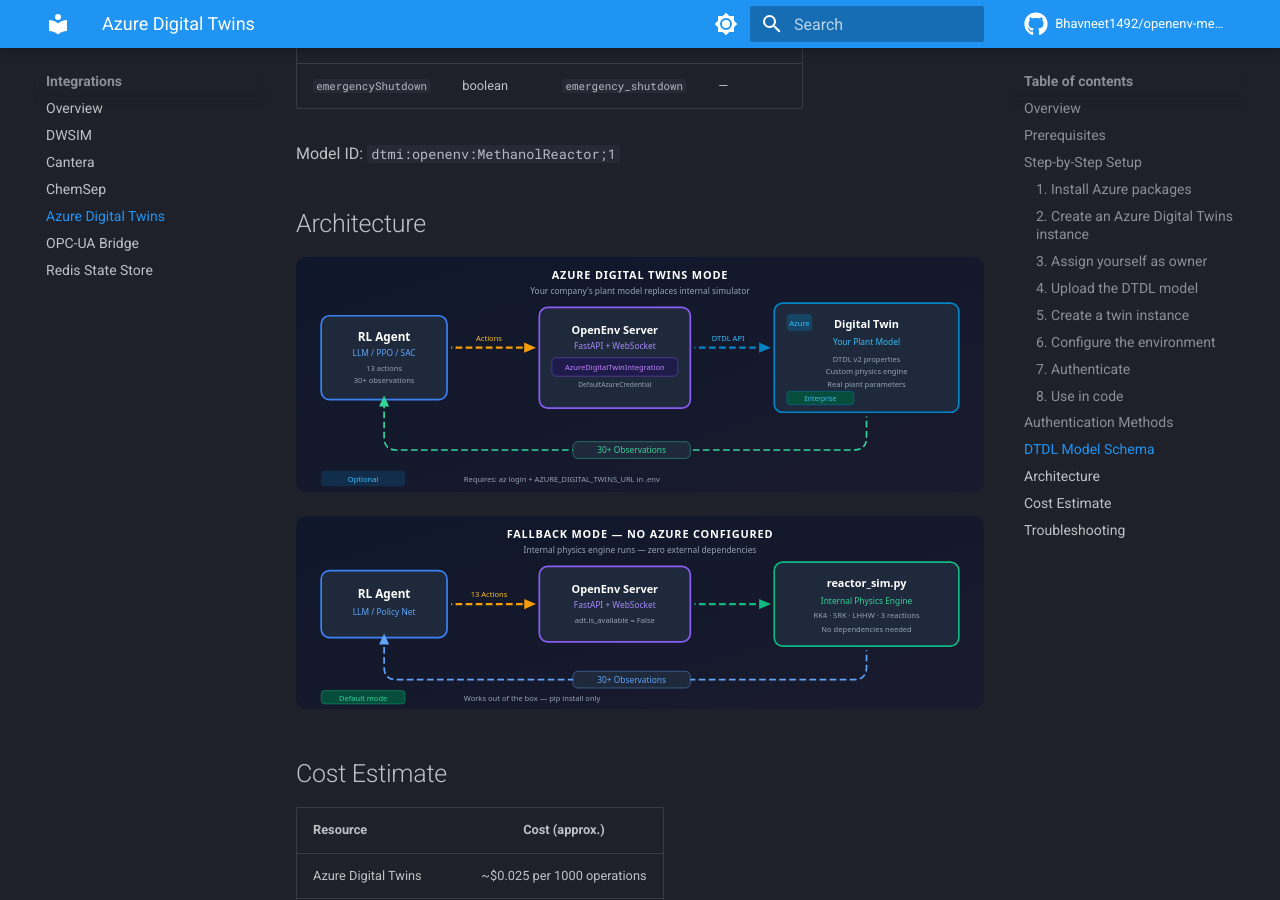
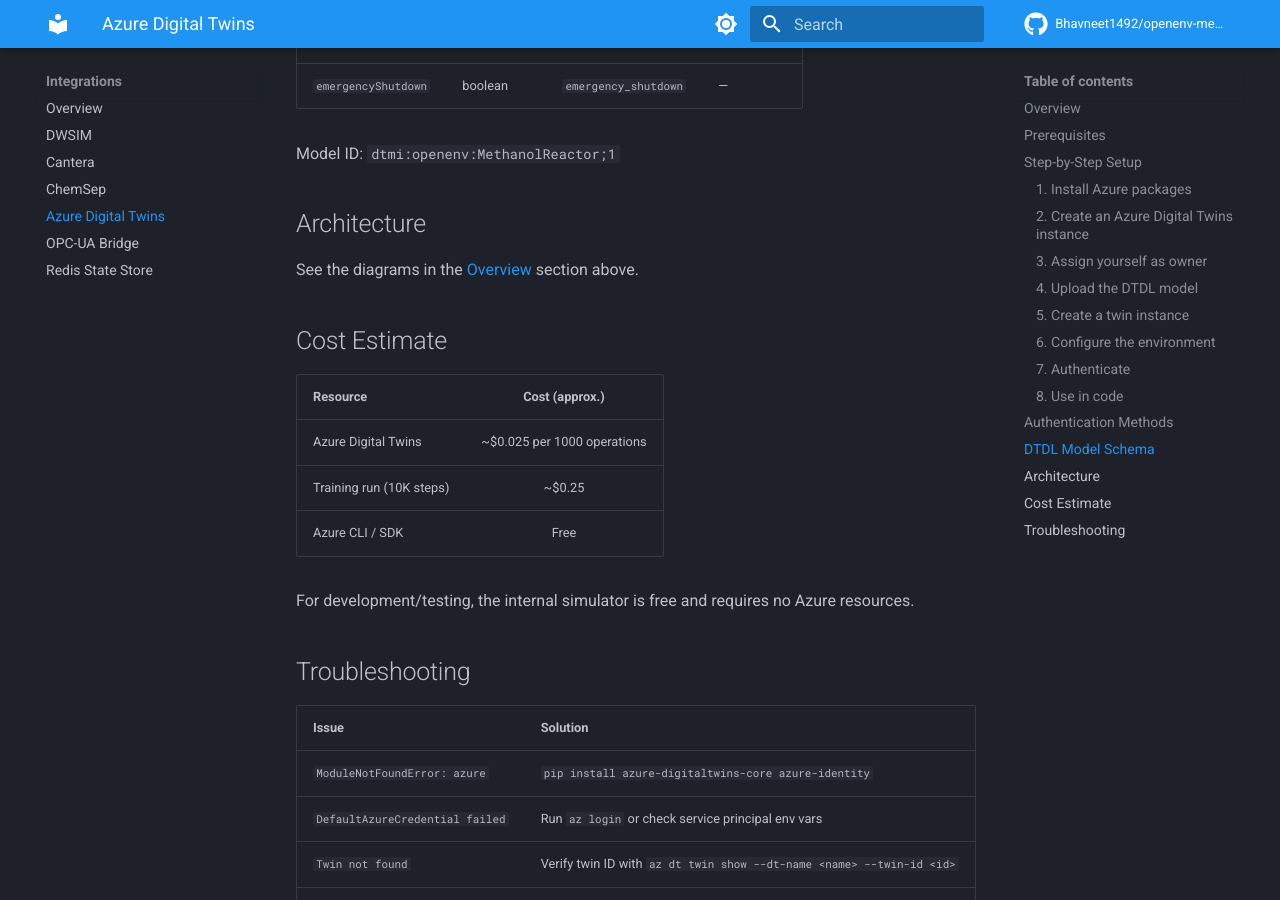
Before and after one commit to Bhavneet1492/openenv-methanol-apc, an MkDocs documentation site: the page built from docs/integrations/azure-digital-twins.md, in a window 1280 px wide and 900 px high, scrolled down 4867 px. Built offline with MkDocs 1.6.1 and Material for MkDocs 9.7.7, drawn with Linux system fonts in a browser that asks for light colours; comment, search, counter and statistics services are not loaded.

Commit message:
fix: remove duplicate SVGs from Architecture section

```diff
--- a/docs/integrations/azure-digital-twins.md
+++ b/docs/integrations/azure-digital-twins.md
@@ -185,9 +185,7 @@
 
 ## Architecture
 
-<img src="../integration-azure-dt.svg" width="100%" alt="Azure DT architecture">
-
-<img src="../integration-fallback.svg" width="100%" alt="Fallback architecture">
+See the diagrams in the [Overview](#overview) section above.
 
 ## Cost Estimate
 
```
